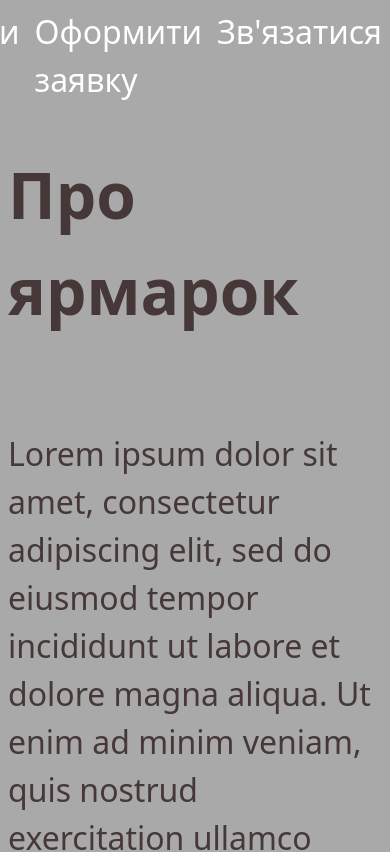
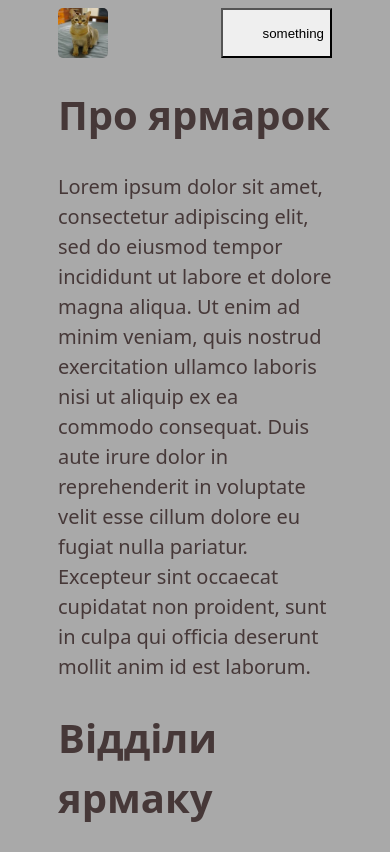
Before and after one commit to Lavpo/uni-test-website, a website built with Vite: page index.html in a window 390 px wide. Shown: the top 852 px of the page. Built offline with nearby package versions, Linux system fonts and the light colour scheme.

Commit message:
initialized

```diff
--- a/index.html
+++ b/index.html
@@ -14,18 +14,31 @@
     <div class="wrapper">
 
       <!-- I could have used table nor list for this, but nah it's fine -->
-      <div class="top">
+      <nav class="top">
+        <div class="logo1">
+          <img src="src/images/cat1.jpg" class="logo">
+          <button class="menubtn" id="menu-btn" onclick="menuToggler()">something</button>
+        </div>
+        <div class="hamMenu">
           <a href="#S1"> Про ярмарок </a>
           <a href="#S2"> Відділи ярмаку </a>
           <a href="#S3"> Відгуки </a>
           <a href="#S4"> Оформити заявку </a>
           <a href="#S5"> Зв'язатися </a>
         </div>
+        <div class="mobileMenu" id="jsmobileMenu">
+          <a href="#S1"> Про ярмарок </a>
+          <a href="#S2"> Відділи ярмаку </a>
+          <a href="#S3"> Відгуки </a>
+          <a href="#S4"> Оформити заявку </a>
+          <a href="#S5"> Зв'язатися </a>
+        </div>
+        <script src="src/scripts/menuHandler.js"></script>
+      </nav>
       <div class="center">
         <div id="S1">
           <h1>Про ярмарок</h1>
           <p>
-            <br>
             Lorem ipsum dolor sit amet, consectetur adipiscing elit, sed do eiusmod tempor
             incididunt ut labore et dolore magna aliqua. Ut enim ad minim veniam, quis nostrud
             exercitation ullamco laboris nisi ut aliquip ex ea commodo consequat. Duis aute irure
@@ -35,10 +48,8 @@
           </p>
         </div>
         <div id="S2">
-          <h1>Some text</h1>
+          <h1>Відділи ярмаку</h1>
           <p>
-            Відділи ярмаку
-            <br>
             Lorem ipsum dolor sit amet, consectetur adipiscing elit, sed do eiusmod tempor
             incididunt ut labore et dolore magna aliqua. Ut enim ad minim veniam, quis nostrud
             exercitation ullamco laboris nisi ut aliquip ex ea commodo consequat. Duis aute irure
@@ -50,7 +61,6 @@
         <div id="S3">
           <h1>Відгуки</h1>
           <p>
-            <br>
             Lorem ipsum dolor sit amet, consectetur adipiscing elit, sed do eiusmod tempor
             incididunt ut labore et dolore magna aliqua. Ut enim ad minim veniam, quis nostrud
             exercitation ullamco laboris nisi ut aliquip ex ea commodo consequat. Duis aute irure
@@ -62,7 +72,6 @@
         <div id="S4">
           <h1>Оформити заявку</h1>
           <p>
-            <br>
             Lorem ipsum dolor sit amet, consectetur adipiscing elit, sed do eiusmod tempor
             incididunt ut labore et dolore magna aliqua. Ut enim ad minim veniam, quis nostrud
             exercitation ullamco laboris nisi ut aliquip ex ea commodo consequat. Duis aute irure
@@ -74,7 +83,6 @@
         <div id="S5">
           <h1>Зв'язатися</h1>
           <p>
-            <br>
             Lorem ipsum dolor sit amet, consectetur adipiscing elit, sed do eiusmod tempor
             incididunt ut labore et dolore magna aliqua. Ut enim ad minim veniam, quis nostrud
             exercitation ullamco laboris nisi ut aliquip ex ea commodo consequat. Duis aute irure
--- /dev/null
+++ b/src/scripts/menuHandler.js
@@ -0,0 +1,11 @@
+
+function menuToggler(){
+    var mobile = document.getElementById("jsmobileMenu");
+    if (mobile.style.display === "flex"){
+        mobile.style.display = "none";
+    }
+    else
+    {
+        mobile.style.display = "flex";
+    }
+}
--- a/src/style.css
+++ b/src/style.css
@@ -1,4 +1,25 @@
 :root {
+  font-synthesis: none;
+  text-rendering: optimizeLegibility;
+  -webkit-font-smoothing: antialiased;
+  -moz-osx-font-smoothing: grayscale;
+}
+
+.wrapper {
+  box-sizing: border-box;
+  padding-inline: 30px;
+  width: 100%;
+  max-width: 1280px;
+  justify-content: center;
+  margin: auto;
+  display: flex;
+  flex-direction: column;
+  justify-content: center;
+}
+
+body {
+  box-sizing: border-box;
+  font-size: 20px;
   font-family: system-ui, Avenir, Helvetica, Arial, sans-serif;
   line-height: 1.5;
   font-weight: 400;
@@ -6,15 +27,6 @@
   color-scheme: light dark;
   color: rgba(55, 39, 39, 0.87);
   background-color: #a9a9a9;
-
-  font-synthesis: none;
-  text-rendering: optimizeLegibility;
-  -webkit-font-smoothing: antialiased;
-  -moz-osx-font-smoothing: grayscale;
-}
-
-body {
-  font-size: 32px;
 }
 
 a, a:visited {
@@ -26,23 +38,81 @@ a:hover {
   color: purple;
 }
 
-.wrapper {
-  width: 100%;
-  max-width: 1280px;
-  justify-content: center;
-  margin: auto;
+.top{
   display: flex;
-  flex-direction: column;
-  justify-content: center;
+  justify-content: space-between;
 }
 
-.top {
+.top .logo{
+  width: 50px;
+  height: 50px;
+  border-radius: 5px;
+}
+.top .menubtn, .top .mobileMenu{
+  display: none;
+}
+.top .mobileMenu {
+  color: white;
+  text-decoration: none;
+}
+
+.hamMenu {
   display: flex;
-  justify-content: end;
   gap: 15px;
 }
 
+.top label {
+  position: absolute;
+}
 
+
+
+
+/* ------------------ */
+/* ----- Medias ----- */
+/* ------------------ */
+
+@media (max-width: 800px){
+
+  .wrapper{
+    padding-inline: 50px;
+  }
+  .top{
+    flex-direction: column;
+    justify-content: center;
+  }
+  .hamMenu{
+    display: none;
+  }
+  .logo1 .hamMenu{
+    height: 500px;
+  }
+  .top .logo1{
+    display: flex;
+    justify-content: space-between;
+  }
+  .top .logo1 label::before{
+    position: absolute;
+    content: "menu";
+  }
+  .top .menubtn{
+    display: block;
+    position: static;
+    padding-left: 40px;
+    background-image: url("/src/icons/hamburger.png");
+  }
+  .top .mobileMenu{
+    flex-direction: column;
+    align-items: center;
+  }
+}
+
+@media (max-width: 420px){
+
+  .wrapper{
+    padding-inline: 50px;
+  }
+}
 
 
 
```
Also changed, not shown: src/bg/bg1.png (added), src/icons/hamburger.png (added), src/images/cat1.jpg (added), src/scripts/counter.js (line endings or trailing spaces), src/scripts/main.js (renamed from src/main.js). Lines whose indentation alone changed are shown as unchanged.
